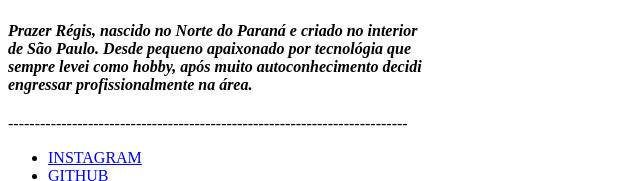
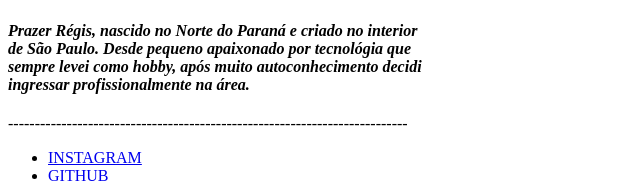
Before and after one commit to regisMatioli/regisMatioli.github.io, a plain HTML site: page index.html in a window 1280 px wide. Shown: the part 486-667 px from the top of the page, 0-640 px from the left. Drawn offline with Linux system fonts and the light colour scheme.

Commit message:
erro de portugues arrumado

```diff
--- a/index.html
+++ b/index.html
@@ -12,7 +12,7 @@
    <img src=perfil.jpeg width="400px"> <br>
    <h4><em>Prazer Régis, nascido no Norte do Paraná e criado no interior <br> de São Paulo. Desde pequeno apaixonado por tecnológia que<br>
     sempre levei como hobby, após muito autoconhecimento decidi <br>
-     engressar profissionalmente na área.</h4></em>
+     ingressar profissionalmente na área.</h4></em>
    --------------------------------------------------------------------------- <br>
    <ul>
  <li>  <a target="_blank" href="https://www.instagram.com/r.egitera/"> INSTAGRAM </a></li>
```
